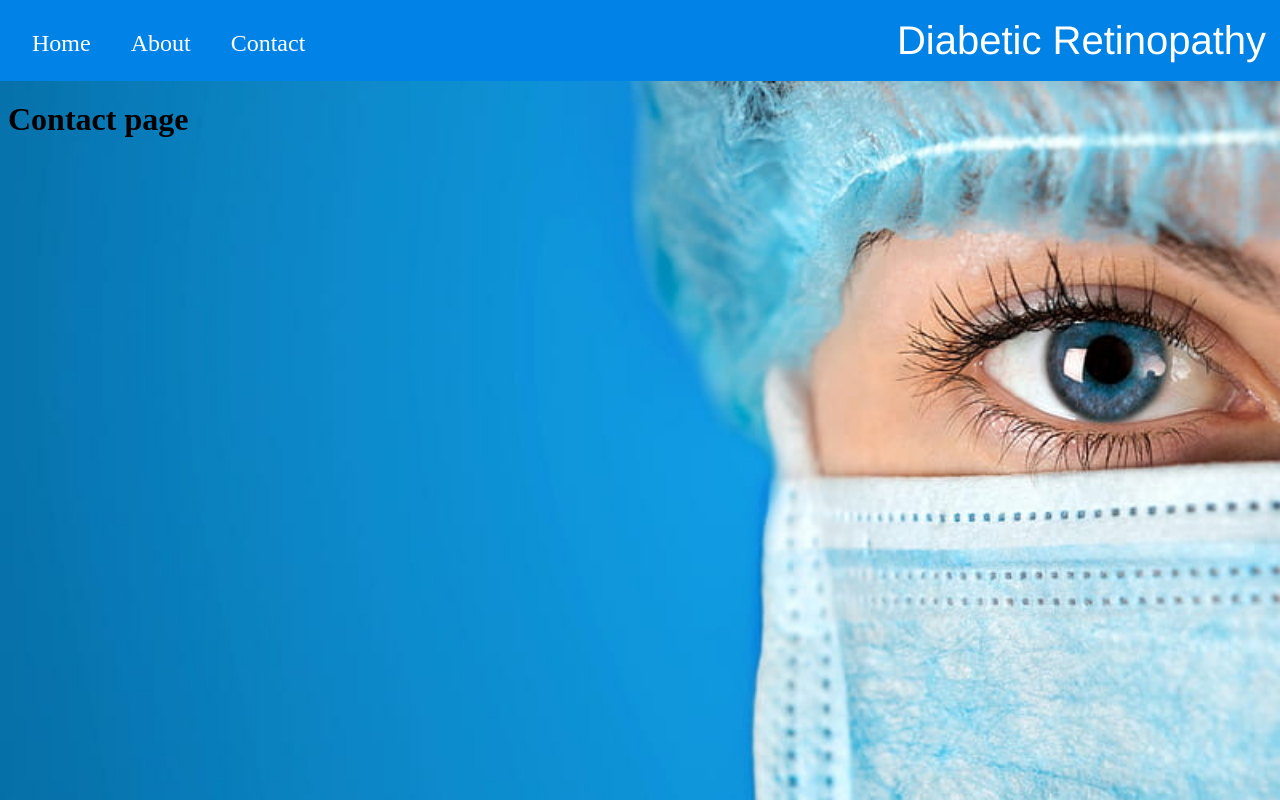
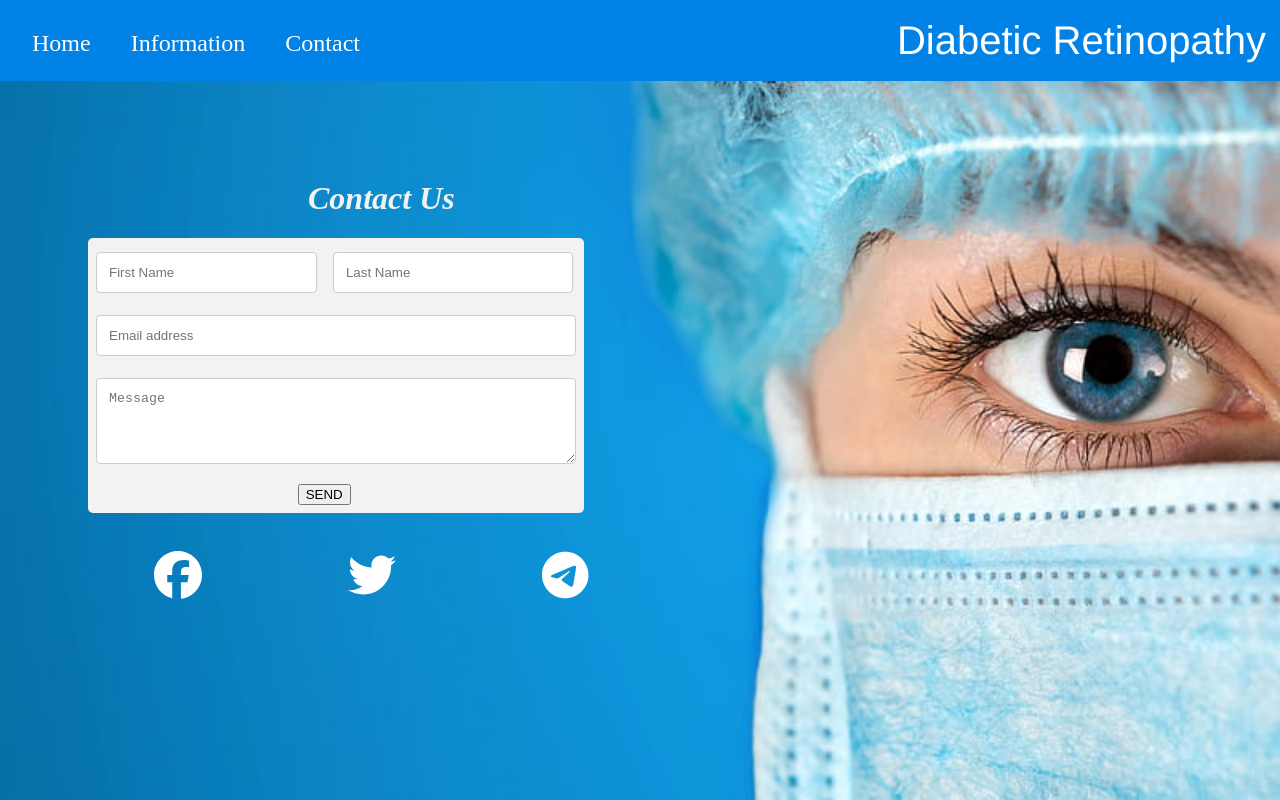
Before and after one commit to 3omda8/Graduation_Project_UI, a React (Create React App) app: page /contact in a window 1280 px wide. Built offline with nearby package versions, Linux system fonts and the light colour scheme; data requests are answered from the project's data file.

Commit message:
make contact page edit in about and navbar js

```diff
--- a/package.json
+++ b/package.json
@@ -3,10 +3,15 @@
   "version": "0.1.0",
   "private": true,
   "dependencies": {
+    "@fortawesome/fontawesome-svg-core": "^6.4.0",
+    "@fortawesome/free-brands-svg-icons": "^6.4.0",
+    "@fortawesome/free-solid-svg-icons": "^6.4.0",
+    "@fortawesome/react-fontawesome": "^0.2.0",
     "@testing-library/jest-dom": "^5.16.5",
     "@testing-library/react": "^13.4.0",
     "@testing-library/user-event": "^13.5.0",
     "axios": "^1.3.4",
+    "bootstrap": "^5.2.3",
     "react": "^18.2.0",
     "react-dom": "^18.2.0",
     "react-icons": "^4.8.0",
--- a/src/App.js
+++ b/src/App.js
@@ -2,7 +2,6 @@
 import './App.css';
 import React, { useEffect } from 'react';
 import axios from 'axios';
-import Uploadphoto from './components/UploadPhoto';
 import Navbar from './components/navbar';
 import { Routes,Route } from 'react-router-dom'
 import About from './components/About';
--- a/src/components/About.css
+++ b/src/components/About.css
@@ -21,7 +21,7 @@ width: 26vw;
 
 .special{
 
-    color: black;
+    color: rgb(253, 247, 247);
 }
 
 .center{
--- a/src/components/About.js
+++ b/src/components/About.js
@@ -47,7 +47,11 @@ export default function About(){
             <img src={summery} className="imag" />
             <br></br>
             <br></br>
-
+            <br></br>
+            <h2>After several months of using the website we make a statistics of our users while their number rich <br></br>
+            160, 626, 320, 510, 218 respectively from stage 0 (no disease visible) to stage 4.</h2>
+            <br></br>
+            <br></br>
             <h2>Stage 0: No Disease Visible </h2>
             <h4>This means that the user's X-Ray is good. </h4>
             <img src={s0} className="center" />
@@ -90,7 +94,7 @@ export default function About(){
 
 
            <h5 className='special'>For More Information Click
-             <a href='https://www.healthline.com/health/diabetes/diabetic-retinopathy-stages#stages'> Here</a>
+             <a  href='https://www.healthline.com/health/diabetes/diabetic-retinopathy-stages#stages'> Here</a>
             </h5>
 
 
--- /dev/null
+++ b/src/components/Contact.css
@@ -0,0 +1,79 @@
+.spec{
+
+    width: 46%;
+    padding: 12px;
+    border: 1px solid #ccc;
+    border-radius: 4px;
+    box-sizing: border-box;
+    margin-top: 6px;
+    margin-bottom: 16px;
+
+
+  }
+
+  .spec1{
+
+    width: 50%;
+    padding: 12px;
+    border: 1px solid #ccc;
+    border-radius: 4px;
+    box-sizing: border-box;
+    margin-top: 6px;
+    margin-bottom: 16px;
+    margin-left: 16px;
+
+  }
+
+  .norm{
+
+    width: 100%;
+    padding: 12px;
+    border: 1px solid #ccc;
+    border-radius: 4px;
+    box-sizing: border-box;
+    margin-top: 6px;
+    margin-bottom: 16px;
+
+
+  }
+  input[type=submit] {
+    background-color: #04AA6D;
+    color: white;
+    padding: 12px 20px;
+    border: none;
+    border-radius: 4px;
+    cursor: pointer;
+  }
+
+  input[type=submit]:hover {
+    background-color: #45a049;
+  }
+
+  .container {
+    border-radius: 5px;
+    background-color: #f2f2f2;
+    padding: 8px;
+    width: 38%;
+    margin-left: 80px;
+  }
+
+  .btn{
+    margin-left: 42%;
+  }
+
+  .cont{
+
+margin-left: 300px;
+margin-top: 100px;
+font-style: italic;
+color: #f2f2f2;
+
+
+  }
+
+  .social-media-icons-white{
+    color: white;
+    font-size: 3rem;
+    margin-left: 146px;
+
+  }
--- a/src/components/Contact.js
+++ b/src/components/Contact.js
@@ -1,14 +1,74 @@
+import React from "react"
+import "./Contact.css"
+import { FontAwesomeIcon } from '@fortawesome/react-fontawesome'
+import { faFacebook } from '@fortawesome/free-brands-svg-icons'
+import {faTwitter} from '@fortawesome/free-brands-svg-icons'
+import {faTelegram} from '@fortawesome/free-brands-svg-icons'
 export default function Contact(){
 
 return(
+<>
 
-    <>
+<h1 className="cont">Contact Us</h1>
+      <div className='container'>
+            <div className='contactForm'>
+              <form id='contact-form' noValidate>
+                {/* Row 1 of form */}
+                  <div>
+                    <input
+                      type='text'
+                      name='first name'
+                      className='spec'
+                      placeholder='First Name'
+                    ></input>
 
-    <h1>Contact page</h1>
+                    <input
+                      type='text'
+                      name='last name'
+                      className='spec1'
+                      placeholder='Last Name'
+                    ></input>
 
-    </>
+                  </div>
+                  {/* Row 2 of form */}
+                  <div>
+                    <input
+                      type='email'
+                      name='email'
+                      className='norm'
+                      placeholder='Email address'
+                    ></input>
+                  </div>
+
+                {/* Row 3 of form */}
+                <div >
+                    <textarea
+                      rows={4}
+                      name='message'
+                      className='norm'
+                      placeholder='Message'
+                    ></textarea>
+
+                </div>
+                <button className="btn" type='submit'>
+                  SEND
+                </button>
+              </form>
+            </div>
+        </div>
+             <br></br> <br></br>
+                <a className="social-media-icons-white" href="https://www.facebook.com/">
+                 <FontAwesomeIcon icon={faFacebook} />
+                </a>
+                <a className="social-media-icons-white" href="https://twitter.com/">
+                <FontAwesomeIcon icon={faTwitter} />
+                </a>
+                <a className="social-media-icons-white" href="https://web.telegram.org/k/">
+                <FontAwesomeIcon icon={faTelegram} />
+                </a>
 
 
+</>
 )
 
 }
--- a/src/components/Home.css
+++ b/src/components/Home.css
@@ -1,4 +1,4 @@
-form{
+.fm1{
 
     display: flex;
     flex-direction: column;
--- a/src/components/Home.js
+++ b/src/components/Home.js
@@ -1,6 +1,5 @@
 import'./Home.css'
 import { useState} from "react";
-import "./Uploadphoto.css"
 import {MdCloudUpload,MdDelete} from 'react-icons/md'
 import { AiFillFileImage } from "react-icons/ai"
 
@@ -11,7 +10,7 @@ export default function Home() {
     return(
     <>
     <main>
-        <form
+        <form className='fm1'
         onClick={() => document.querySelector(".input-field").click()}
         >
             <input type="file"  accept="image/*"  className="input-field" hidden
--- a/src/components/UploadPhoto.js
+++ /dev/null
@@ -1,68 +0,0 @@
-import { useState} from "react";
-import "./Uploadphoto.css"
-import {MdCloudUpload,MdDelete} from 'react-icons/md'
-import { AiFillFileImage } from "react-icons/ai"
-
-
-export default function Uploadphoto(){
-
-
-const [image,setImage]=useState(null)
-const [fileName,setFileName] =useState("No Selected File")
-return(
-<>
-<main>
-    <form
-    onClick={() => document.querySelector(".input-field").click()}
-    >
-        <input type="file"  accept="image/*"  className="input-field" hidden
-
-        onChange={({target : {files}}) => {
-
-            files[0] && setFileName(files[0].name)
-            if(files){
-
-                setImage(URL.createObjectURL(files[0]))
-            }
-
-        } }
-
-        />
-
-        { image ?
-         <img src={image} width={412} height={312} alt={fileName}/>
-         :
-        <>
-
-        <MdCloudUpload color="#1475cf"  size={60}  />
-        <p className="font">Browse Files To Upload Photo</p>
-        </>
-        }
-    </form>
-    <section className="Upload-row">
-
-<AiFillFileImage color="#1475cf" />
-<span className="upload-content">
-
-    {fileName} -
-    <MdDelete size={20}
-    onClick={() => {
-        setFileName("No Selected File")
-        setImage(null)
-     }}
-    />
-
-</span>
-</section>
-
-<section className="btnstyle">
-
-<button className="fontsi"> Generate </button>
-
-</section>
-</main>
-
-</>
-);
-
-}
--- a/src/components/Uploadphoto.css
+++ /dev/null
@@ -1,62 +0,0 @@
-form{
-
-    display: flex;
-    flex-direction: column;
-    justify-content: center;
-    align-items: center;
-    border: 2px dashed;
-    height: 320px;
-    width: 420px;
-    cursor: pointer;
-    border-radius: 5px;
-    margin-top: 96px;
-}
-
-.Upload-row{
-    display: flex;
-    justify-content: space-between;
-    align-items: center;
-    padding: 15px 20px;
-    border-radius: 5px;
-    background-color: antiquewhite;
-    width: 25vw;
-    height: 4vh;
-    margin-right: 800px;
-    margin-top: 4px;
-
-}
-
-.upload-content{
-
-    display: flex;
-    align-items: center;
-
-}
-
-
-.font{
-
-    font-size: 22px;
-}
-
-
-
-
-
-.btnstyle {
-
-    padding: 8px;
-    margin-top: 20px;
-    text-align: center;
-
-}
-
-
-.fontsi{
-
-    font-size: 16px;
-    border-radius: 24px;
-    padding: 8px;
-    background-color:antiquewhite;
-    margin-right: 800px;
-}
--- a/src/components/navbar.js
+++ b/src/components/navbar.js
@@ -11,7 +11,7 @@ export default function Navbar() {
     <nav>
       <ul className='bckg'>
         <li className='navleft'><Link className="link" to="/">Home</Link></li>
-        <li className='navleft'><Link className="link" to="/about">About</Link></li>
+        <li className='navleft'><Link className="link" to="/about">Information</Link></li>
         <li className='navleft'><Link className="link" to="/contact">Contact </Link></li>
         <li  className='logo'>Diabetic Retinopathy</li>
 
```
Also changed, not shown: 1 other file (tests, documents, lock files or other folders).
